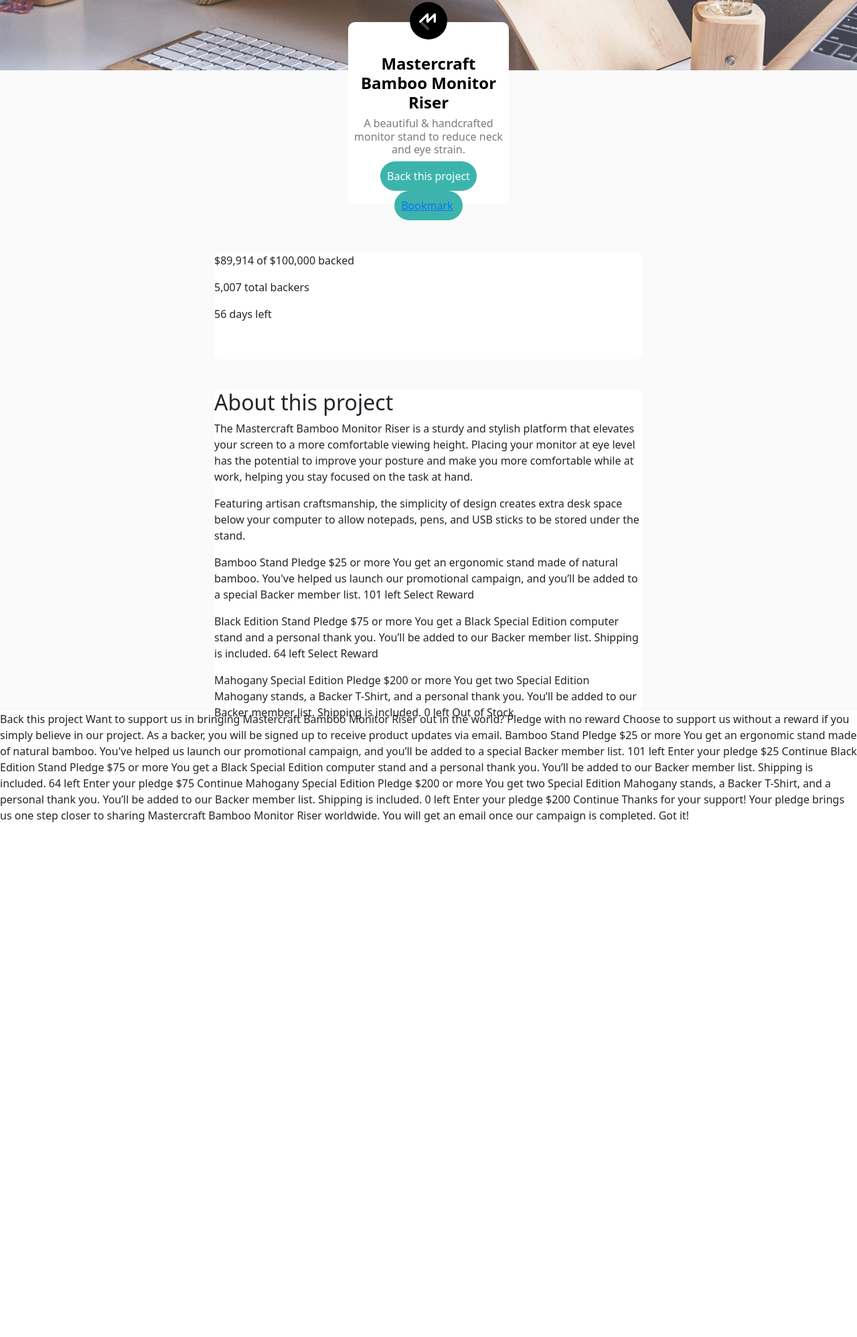
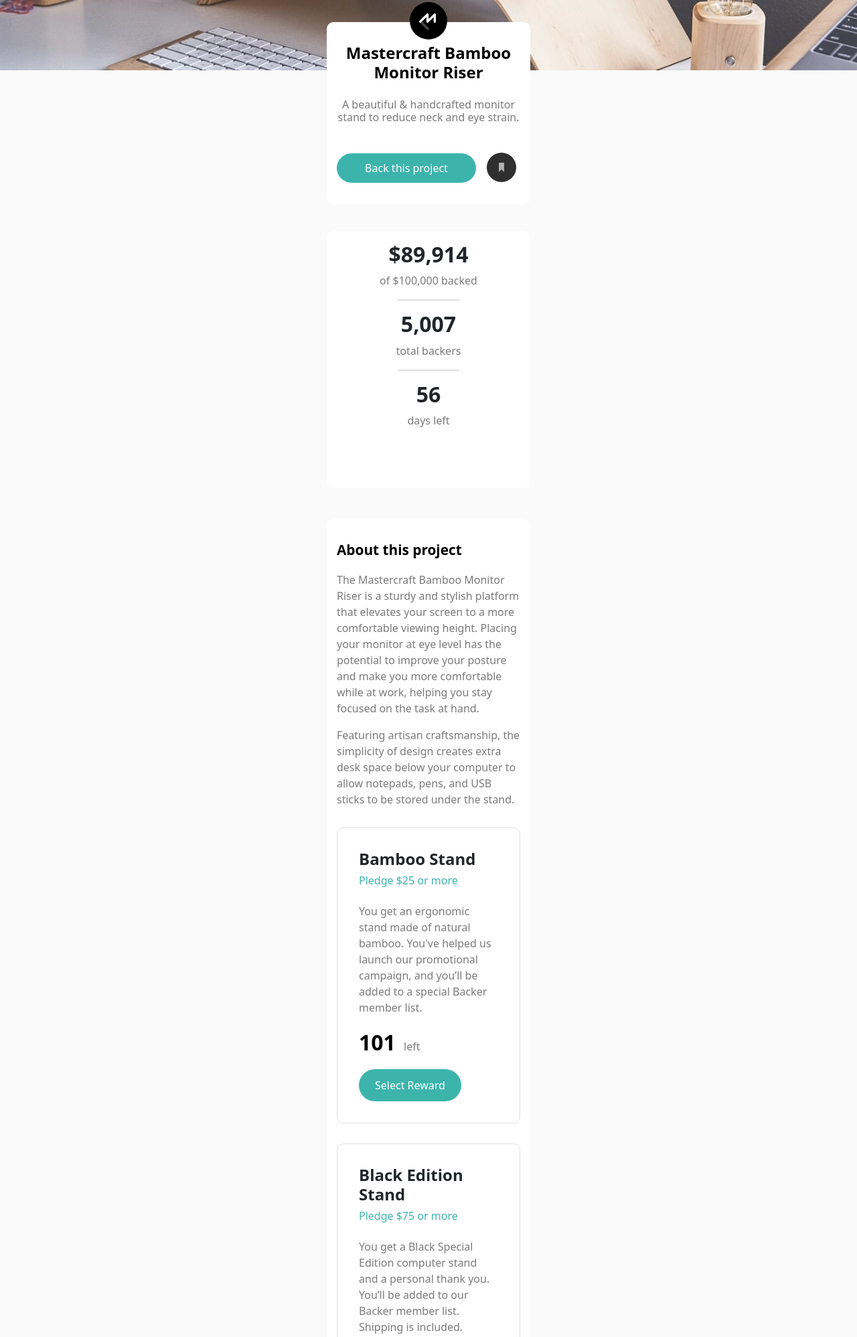
Before and after one commit to emirmoretti/crowdfunding-Frontendmentor, a website: page index.html in a window 1280 px wide. Shown: the part 255-2252 px from the top of the page at 67% size. Before the commit the page ends 1485 px from the top, so only its background shows below. Drawn offline with nearby package versions, Linux system fonts and the light colour scheme.

Commit message:
stilos sass

```diff
--- a/index.html
+++ b/index.html
@@ -6,6 +6,7 @@
   <link rel="icon" type="image/png" sizes="32x32" href="./images/favicon-32x32.png">
   <title>Frontend Mentor | Crowdfunding product page</title>
   <link rel="stylesheet" href="css/bootstrap.css">
+  <link rel="stylesheet" href="https://cdnjs.cloudflare.com/ajax/libs/animate.css/4.1.1/animate.min.css">
   <link rel="stylesheet" href="css/main.css">
 </head>
 
@@ -17,7 +18,7 @@
         <img src="images/logo.svg" alt="logo">
       </a>
       <button class="navbar-toggler" type="button" data-bs-toggle="collapse" data-bs-target="#navbarSupportedContent" aria-controls="navbarSupportedContent" aria-expanded="false" aria-label="Toggle navigation">
-        <img src="images/icon-hamburger.svg" alt="" class="open-icon">
+        <img src="images/icon-hamburger.svg" alt="" class="open-icon py-1">
         <img src="images/icon-close-menu.svg" alt="" class="close-icon py-1">
       </button>
       <div class="collapse navbar-collapse" id="navbarSupportedContent">
@@ -42,21 +43,34 @@
       <img src="/images/logo-mastercraft.svg" alt="logo-mastercraft" class="logomastercraft img-fluid">
       <h1>Mastercraft Bamboo Monitor Riser</h1>
       <h2>A beautiful & handcrafted monitor stand to reduce neck and eye strain.</h2>
-      <a href="#" class="button1">Back this project </a>
-      <div class="bookmark">
-          <a href="">Bookmark</a>
-          <img src="" alt="">
-      </div>
+      <button class="button1">
+        <a href="#" class="">Back this project </a>
+      </button>
+      <button class="bookmark" id="bookmark" onclick="ani()">
+          <label href="">bookmark</label>
+          <img src="images/icon-bookmark.svg" alt="" class="img-fluid">
+      </button>
       </section>
 
     <section class="middle-section">
-      <p>$89,914 of $100,000 backed</p>
-      <p>5,007 total backers</p>
-      <p>56 days left</p>
+      <div>
+        <h2>$89,914</h2>
+        <p>of $100,000 backed</p>
+      </div>
+      <hr>
+      <div>
+        <h2>5,007</h2>
+        <p>total backers</p>
+      </div>
+      <hr>
+      <div>
+        <h2>56</h2>
+        <p>days left</p>
+      </div>
     </section>
 
     <section class="bottom-section">
-      <h2>About this project</h2>
+      <h3>About this project</h3>
 
       <p>The Mastercraft Bamboo Monitor Riser is a sturdy and stylish platform that elevates your screen
       to a more comfortable viewing height. Placing your monitor at eye level has the potential to improve
@@ -64,32 +78,37 @@
 
       <p>Featuring artisan craftsmanship, the simplicity of design creates extra desk space below your computer
       to allow notepads, pens, and USB sticks to be stored under the stand.</p>
+      <div>
+        <h4>Bamboo Stand</h4>
+          <h5>Pledge $25 or more</h5>
+          <p>You get an ergonomic stand made of natural bamboo. You've helped us launch our promotional campaign, and
+          you’ll be added to a special Backer member list.</p>
+          <p><span>101</span> left</p>
+          <button><a href="#">Select Reward</a></button>
+      </div>
 
-      <p>Bamboo Stand
-      Pledge $25 or more
-      You get an ergonomic stand made of natural bamboo. You've helped us launch our promotional campaign, and
-      you’ll be added to a special Backer member list.
-      101 left
-      Select Reward</p>
+      <div>
+        <h4>Black Edition Stand</h4>
+        <h5>Pledge $75 or more</h5>
+        <p>You get a Black Special Edition computer stand and a personal thank you. You’ll be added to our Backer
+        member list. Shipping is included.</p>
+        <p><span>64</span> left</p>
+        <button><a href="">Select Reward</a></button>
+      </div>
 
-      <p>Black Edition Stand
-      Pledge $75 or more
-      You get a Black Special Edition computer stand and a personal thank you. You’ll be added to our Backer
-      member list. Shipping is included.
-      64 left
-      Select Reward</p>
-
-      <p>Mahogany Special Edition
-      Pledge $200 or more
-      You get two Special Edition Mahogany stands, a Backer T-Shirt, and a personal thank you. You’ll be added
-      to our Backer member list. Shipping is included.
-      0 left
-      Out of Stock</p>
-    </section>
+      <div>
+        <h4 class="text-muted">Mahogany Special Edition</h4>
+        <h5>Pledge $200 or more</h5>
+        <p>You get two Special Edition Mahogany stands, a Backer T-Shirt, and a personal thank you. You’ll be added
+        to our Backer member list. Shipping is included.</p>
+        <p><span>0</span> left</p>
+        <button class="out"><a href="">Out of Stock</a></button>
+      </div>
+      </section>
 
   </main>
 
-    <!-- Selection modal start -->
+    <!--//Selection modal start//
 
     Back this project
     Want to support us in bringing Mastercraft Bamboo Monitor Riser out in the world?
@@ -104,11 +123,11 @@
     you’ll be added to a special Backer member list.
     101 left
 
-    <!-- Selected pledge start -->
+    //Selected pledge start//
     Enter your pledge
     $25
     Continue
-    <!-- Selected pledge end -->
+    //Selected pledge end//
 
     Black Edition Stand
     Pledge $75 or more
@@ -116,11 +135,11 @@
     member list. Shipping is included.
     64 left
 
-    <!-- Selected pledge start -->
+    //Selected pledge start//
     Enter your pledge
     $75
     Continue
-    <!-- Selected pledge end -->
+    //Selected pledge end//
 
     Mahogany Special Edition
     Pledge $200 or more
@@ -128,21 +147,22 @@
     to our Backer member list. Shipping is included.
     0 left
 
-    <!-- Selected pledge  start -->
+    // Selected pledge  start//
     Enter your pledge
     $200
     Continue
-    <!-- Selected pledge end -->
+    // Selected pledge end -->
 
     <!-- Selection modal end -->
 
-    <!-- Success modal start -->
+    <!-- Success modal start //
 
     Thanks for your support!
     Your pledge brings us one step closer to sharing Mastercraft Bamboo Monitor Riser worldwide. You will get
     an email once our campaign is completed.
     Got it!
-    <!-- Success modal end -->
+    Success modal end -->
  <script src="js/bootstrap.bundle.js"></script>
+ <script src="js/main.js"></script>
 </body>
 </html>
--- /dev/null
+++ b/js/main.js
@@ -0,0 +1,3 @@
+function ani(){
+    document.getElementById('bookmark').className = "bookmark animate__animated animate__rubberBand"
+}
--- a/scss/style.scss
+++ b/scss/style.scss
@@ -3,22 +3,28 @@
 $black: hsl(0, 0%, 0%);
 $darkgray: hsl(0, 0%, 48%);
 $lightgray: hsl(0, 0%, 98%);
+$gray88: hsl(0, 0%, 88%);
 $Darkcyan: hsl(176, 72%, 28%);
 $Moderatecyan: hsl(176, 50%, 47%);
-
+:root {
+    font-family: 'Commissioner', sans-serif;
+}
 html {
-    font-family: 'Commissioner', sans-serif;
+    background: $lightgray;
 }
 header {
     background: url(/images/image-hero-desktop.jpg);
     background-size: cover;
     height: 360px;
        /* hide close when burger shown */
-    .navbar-toggler.collapsed .close-icon {
+    .close-icon {
+        display: none;
+    }
+     .navbar-toggler:not(.collapsed) .open-icon {
         display: none;
      }
-     .navbar-toggler:not(.collapsed) .open-icon {
-        display: none;
+     .navbar-toggler:not(.collapsed) .close-icon {
+        display: block;
      }
     .navbar-toggler,
     .navbar-toggler:focus,
@@ -42,7 +48,7 @@
     background: $lightgray;
     .top-section {
         position: relative;
-        width: 15rem;
+        width: 19rem;
         height: 17rem;
         margin: 0 auto;
         background: #ffff;
@@ -51,6 +57,8 @@
         display: flex;
         flex-wrap: wrap;
         justify-content: center;
+        padding-bottom: 2rem;
+        padding-top: 2rem;
         .logomastercraft {
             position: absolute;
             margin: 0 auto;
@@ -60,7 +68,6 @@
             font-size: 1.5rem;
             text-align: center;
             color: $black;
-            padding-top: 3rem;
             font-weight: bold;
         }
         h2 {
@@ -77,33 +84,113 @@
             padding: 10px;
             border-radius: 30px;
             font-weight: 500;
+            border: none;
             &:hover {
                 background: $Darkcyan;
                 transition: 1s;
             }
+            a {
+                text-decoration: none;
+                color: #ffff;
+                padding-right: 2rem;
+                padding-left: 2rem;
+            }
         }
         .bookmark {
             align-self: flex-end;
-            text-decoration: none;
-            background: $Moderatecyan;
-            color: #ffff;
-            padding: 10px;
-            border-radius: 30px;
+            /*text-decoration: none;
+            background: $Moderatecyan;*/
+            width: 3.5rem;
+            margin-left: 10px;
+            border: none;
+            background: none;
+            label {
+                display: none;
+            }
         }
     }
     .middle-section {
-        width: 40rem;
-        height: 10rem;
+        width: 19rem;
+        height: 24rem;
         margin: 0 auto;
         background: #ffff;
         border-radius: 10px;
+        position: relative;
+        bottom: 2rem;
+        h2 {
+            text-align: center;
+            font-weight: 700;
+            padding-top: 1rem;
+        }
+        p {
+            text-align: center;
+            color: $darkgray;
+        }
+        hr {
+            border: 1px solid $darkgray;
+            width: 30%;
+            margin: 0 auto;
+        }
     }
     .bottom-section {
-        width: 40rem;
-        height: 30rem;
+        width: 19rem;
+        height: 111rem;
         margin: 0 auto;
         background: #ffff;
         border-radius: 10px;
         margin-top: 45px;
+        position: relative;
+        bottom: 2rem;
+        padding: 15px;
+        h3 {
+            font-size: 1.3rem;
+            font-weight: 700;
+            margin-top: 20px;
+            margin-bottom: 20px;
+            color: $black;
+        }
+        p {
+            color: $darkgray;
+        }
+        div {
+            border: 1px solid $gray88;
+            margin-top: 30px;
+            border-radius: 10px;
+            padding: 2rem;
+            h4 {
+                font-weight: bold;
+            }
+            h5 {
+                font-weight: 400;
+                color: $Moderatecyan;
+                font-size: 1rem;
+                margin-bottom: 1.5rem;
+            }
+            span {
+                font-size: 2rem;
+                font-weight: 700;
+                color: $black;
+                margin-right: 8px;
+            }
+            button {
+                display: block;
+                text-decoration: none;
+                background: $Moderatecyan;
+                color: #ffff;
+                padding: 12px;
+                border-radius: 30px;
+                font-weight: 500;
+                border: none;
+                a {
+                text-decoration: none;
+                color: #ffff;
+                padding-right: 12px;
+                padding-left: 12px;
+                }
+            }
+            .out {
+                background: $gray88;
+            }
+        }
     }
 }
```
Also changed, not shown: css/main.css.
